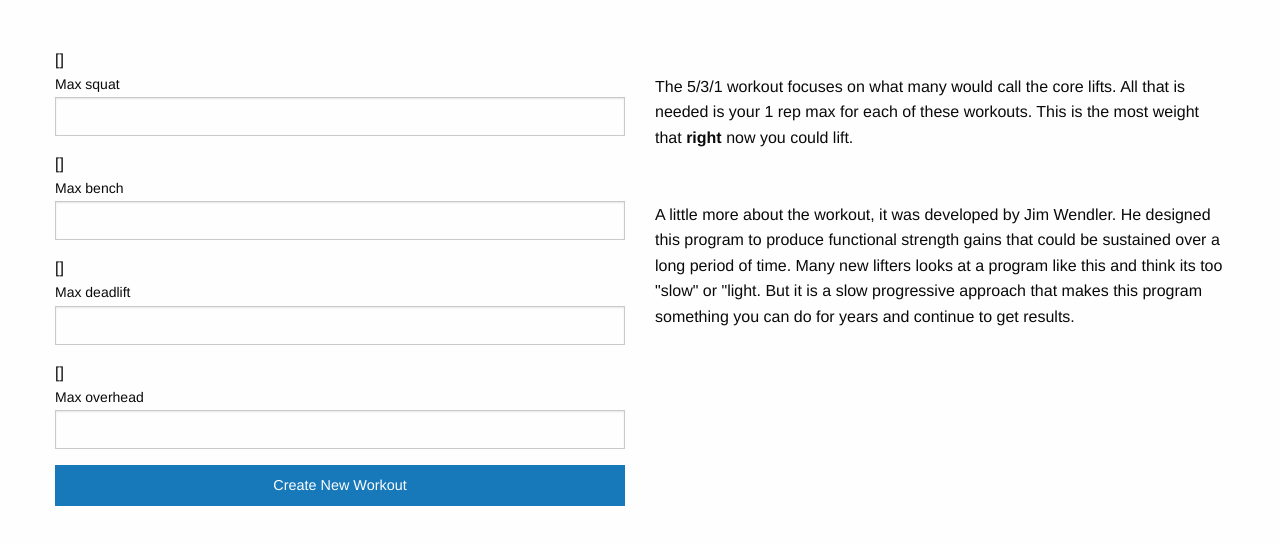
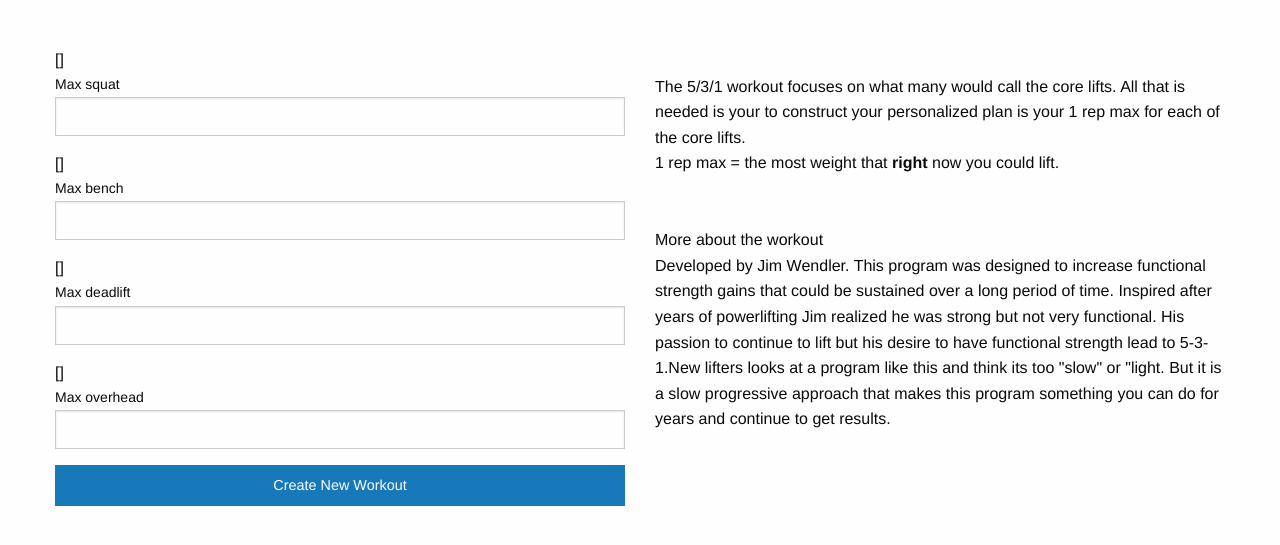
Before and after one commit to nheath/django-strength-trainer, a Django app: template code/strength_trainer/templates/new_workout.html in a window 1280 px wide. Shown: the top 545 px of the page. Run offline with Django 3.2, Linux system fonts and the light colour scheme; the template is opened without the code that fills it, so the values that code supplies are empty, except form fields; form fields are guessed from the names that the template uses; some libraries are stand-ins or nearby versions.

Commit message:
fixed typos and reworked content a bit

```diff
--- a/code/strength_trainer/templates/home.html
+++ b/code/strength_trainer/templates/home.html
@@ -108,8 +108,8 @@
             {% endfor %}
             <div class="large-12 medium-12 small-12">&nbsp;</div>
             <div class="large-8 medium -8 small-12 large-offset-2">
-                <strong>*For each workout do in addition 2 supplemental lift. But your focus is on the main lift so
-                        after a warm-up start with the main lift then supplement. The '+' next to the final set
+                <strong>*For each workout do an additional 2 supplemental lifts. These lifts should compliment the main lift's
+                        muscle groups but remember your focus is on the main lift. <br><br><strong>'+' </strong>next to the final set
                         indicates you should do that set till failure. Progress can be as incremental as one ore rep
                         each week, this is important!
                 </strong>
--- a/code/strength_trainer/templates/new_workout.html
+++ b/code/strength_trainer/templates/new_workout.html
@@ -28,25 +28,26 @@
                 {% if finished_workout %}
                 <div class="large-12 medium-12 small-12">&nbsp;</div>
                 <p>
-                    <strong>Congratulations!</strong> You have completed your first 4 week workout cycle
+                    <strong>Congratulations!</strong> You have completed the 4 week workout cycle
                     It is suggested that you increase your 1 Rep Max by 10 lbs for leg workouts
-                    and 5 lbs for upper body. I have taken the libery of doing that automatically
-                    your previous workout's 1 Rep Max's. I recommend sticking to these gradual
-                    increases unless you failed to complete the last cycles workouts adequitly.
+                    and 5 lbs for upper body. I have taken the liberty of doing that automatically
+                    based on your previous workout's 1 Rep Max's. I recommend sticking to these gradual
+                    increases unless you failed to complete the last cycles workouts adequately.
                     If that is the case subtract 10 from the squat the deadlift, and 5 from overhead
                     and bench and try again. Good luck and keep up the hard work!
                 </p>
                 {% else %}
                 <p>
                 </br>
-                    The 5/3/1 workout focuses on what many would call the core lifts. All that is needed is your
-                    1 rep max for each of these workouts. This is the most weight that <strong>right</strong> now you could lift.
+                    The 5/3/1 workout focuses on what many would call the core lifts. All that is needed is your to construct your personalized plan
+                     is your 1 rep max for each of the core lifts. <br>1 rep max = the most weight that <strong>right</strong> now you could lift.
                 </br>
                 </br>
                 </br>
-                    A little more about the workout, it was developed by Jim Wendler. He designed this program to
-                    produce functional strength gains that could be sustained over a long period of time. Many
-                    new lifters looks at a program like this and think its too "slow" or "light. But it is a slow
+                    More about the workout <br>Developed by Jim Wendler. This program was designed to increase
+                    functional strength gains that could be sustained over a long period of time. Inspired after years of powerlifting
+                    Jim realized he was strong but not very functional. His passion to continue to lift but his desire to have functional
+                    strength lead to 5-3-1.New lifters looks at a program like this and think its too "slow" or "light. But it is a slow
                     progressive approach that makes this program something you can do for years and continue to get results.
                 </p>
                 {% endif %}
--- a/code/strength_trainer/templates/registration/login.html
+++ b/code/strength_trainer/templates/registration/login.html
@@ -8,7 +8,7 @@
   <div class="large-12 medium-12 small-12">&nbsp;</div>
   <div class="large-12 medium-12 small-12">&nbsp;</div>
   <div class="large-4 medium-4 small-12 large-offset-4 medium-offset-4 cell">
-    <h4 class="text-center">Login</h4>
+    <h1 class="text-center">Login</h1>
     <form action="{% url 'login' %}" method="post">
         {% csrf_token %}
         {{ form.errors }}
--- a/code/strength_trainer/templates/registration/register.html
+++ b/code/strength_trainer/templates/registration/register.html
@@ -10,7 +10,7 @@
   <div class="large-6 medium-6 small-12 large-offset-3 medium-offset-3 cell">
     <form action="/register/" method="post">
         {% csrf_token %}
-        <h4 class="text-center">Register</h4>
+        <h1 class="text-center">Register</h1>
         {{ form.errors }}
         {{ form.username.label_tag }}
         {{ form.username }}
```
Also changed, not shown: code/strength_trainer/templates/index.html (+5 -5 lines), code/db.sqlite3.
